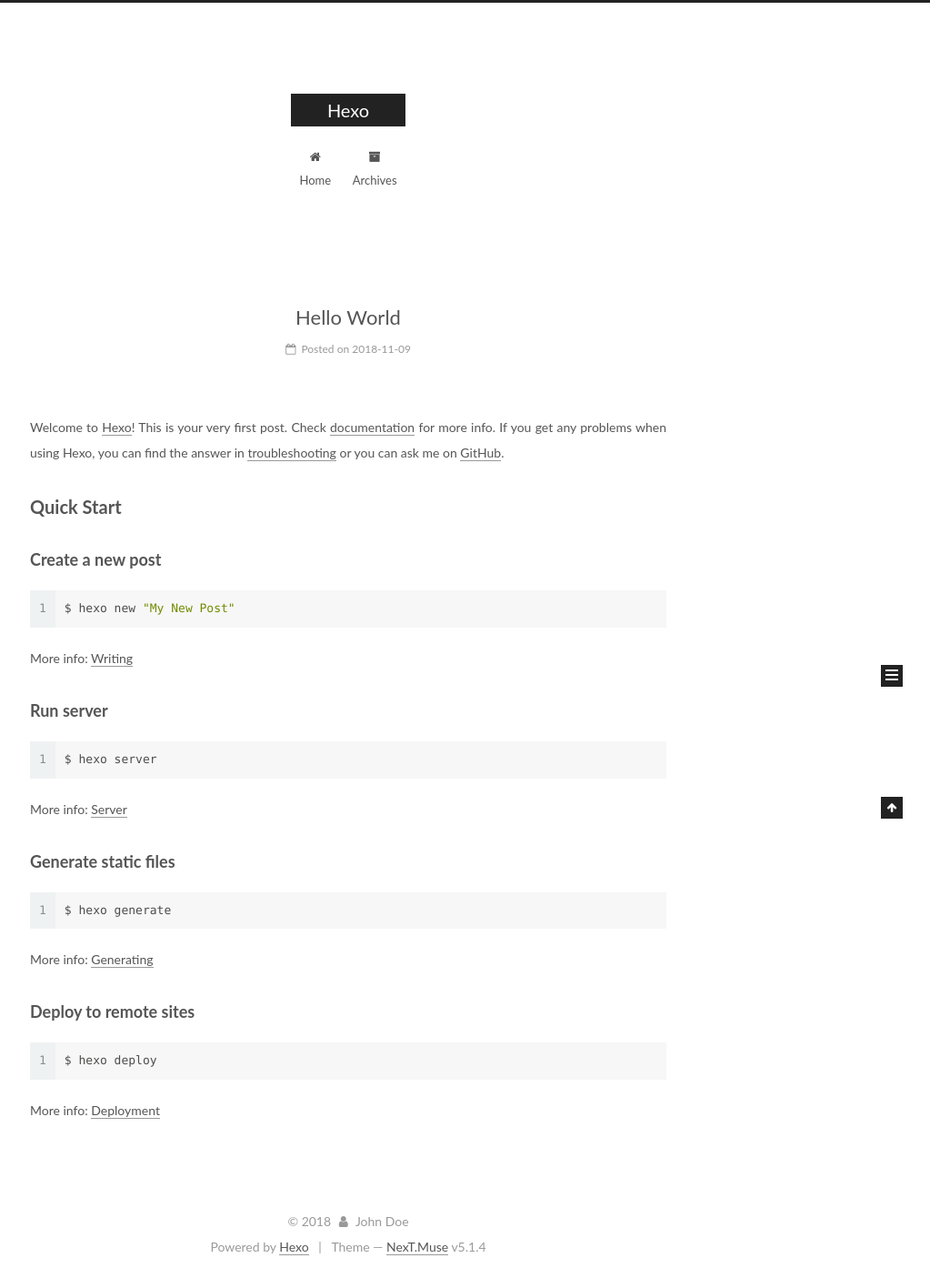
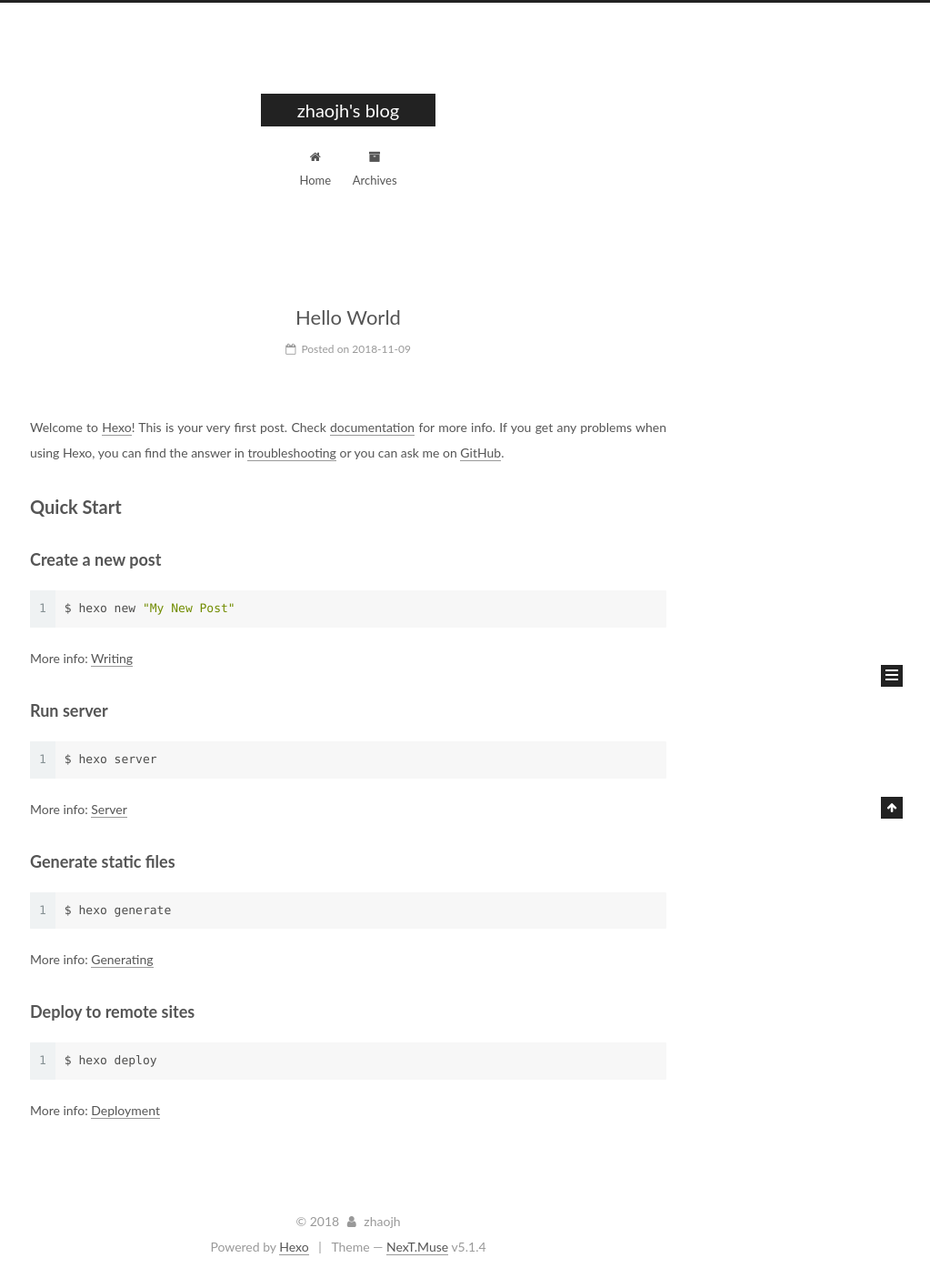
Before and after one commit to zjh12580/zjh12580.github.io, a plain HTML site: page index.html in a window 1280 px wide. Shown: the whole page at 91% size, without its empty margins (257-1280 px from the left). Drawn offline with nearby package versions, Linux system fonts and the light colour scheme; some packages are replaced by stand-ins of ours.

Commit message:
Site updated: 2018-11-09 15:35:56

```diff
--- a/css/main.css
+++ b/css/main.css
@@ -1822,7 +1822,7 @@
   width: 4px;
   height: 4px;
   border-radius: 50%;
-  background: #ffff45;
+  background: #e0a6ff;
 }
 .links-of-blogroll {
   font-size: 13px;
--- a/index.html
+++ b/index.html
@@ -80,12 +80,12 @@
 
 
 <meta property="og:type" content="website">
-<meta property="og:title" content="Hexo">
-<meta property="og:url" content="http://yoursite.com/index.html">
-<meta property="og:site_name" content="Hexo">
+<meta property="og:title" content="zhaojh&#39;s blog">
+<meta property="og:url" content="https://www.jianshu.com/u/f7e42acbb088/index.html">
+<meta property="og:site_name" content="zhaojh&#39;s blog">
 <meta property="og:locale" content="default">
 <meta name="twitter:card" content="summary">
-<meta name="twitter:title" content="Hexo">
+<meta name="twitter:title" content="zhaojh&#39;s blog">
 
 
 
@@ -115,13 +115,13 @@
 
 
 
-  <link rel="canonical" href="http://yoursite.com/">
+  <link rel="canonical" href="https://www.jianshu.com/u/f7e42acbb088/">
 
 
 
 
 
-  <title>Hexo</title>
+  <title>zhaojh's blog</title>
 
 
 
@@ -152,7 +152,7 @@
     <div class="custom-logo-site-title">
       <a href="/" class="brand" rel="start">
         <span class="logo-line-before"><i></i></span>
-        <span class="site-title">Hexo</span>
+        <span class="site-title">zhaojh's blog</span>
         <span class="logo-line-after"><i></i></span>
       </a>
     </div>
@@ -229,16 +229,16 @@
 
 
   <div class="post-block">
-    <link itemprop="mainEntityOfPage" href="http://yoursite.com/2018/11/09/hello-world/">
+    <link itemprop="mainEntityOfPage" href="https://www.jianshu.com/u/f7e42acbb088/2018/11/09/hello-world/">
 
     <span hidden itemprop="author" itemscope="" itemtype="http://schema.org/Person">
-      <meta itemprop="name" content="John Doe">
+      <meta itemprop="name" content="zhaojh">
       <meta itemprop="description" content="">
       <meta itemprop="image" content="/images/avatar.gif">
     </span>
 
     <span hidden itemprop="publisher" itemscope="" itemtype="http://schema.org/Organization">
-      <meta itemprop="name" content="Hexo">
+      <meta itemprop="name" content="zhaojh's blog">
     </span>
 
 
@@ -379,7 +379,7 @@
         <div class="site-overview">
           <div class="site-author motion-element" itemprop="author" itemscope="" itemtype="http://schema.org/Person">
 
-              <p class="site-author-name" itemprop="name">John Doe</p>
+              <p class="site-author-name" itemprop="name">zhaojh</p>
               <p class="site-description motion-element" itemprop="description"></p>
           </div>
 
@@ -435,7 +435,7 @@
   <span class="with-love">
     <i class="fa fa-user"></i>
   </span>
-  <span class="author" itemprop="copyrightHolder">John Doe</span>
+  <span class="author" itemprop="copyrightHolder">zhaojh</span>
 
 
 </div>
```
Also changed, not shown: 2018/11/09/hello-world/index.html (+10 -10 lines), archives/2018/11/index.html (+9 -9 lines), archives/2018/index.html (+9 -9 lines), archives/index.html (+9 -9 lines).
